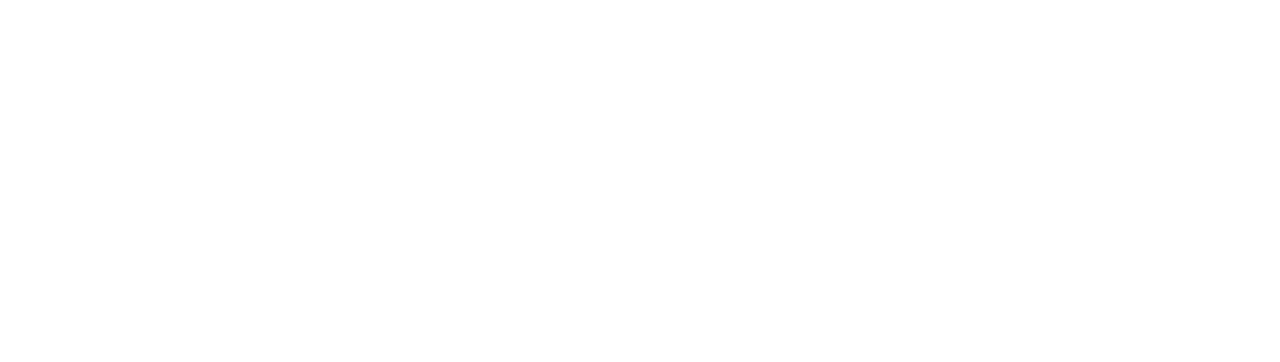
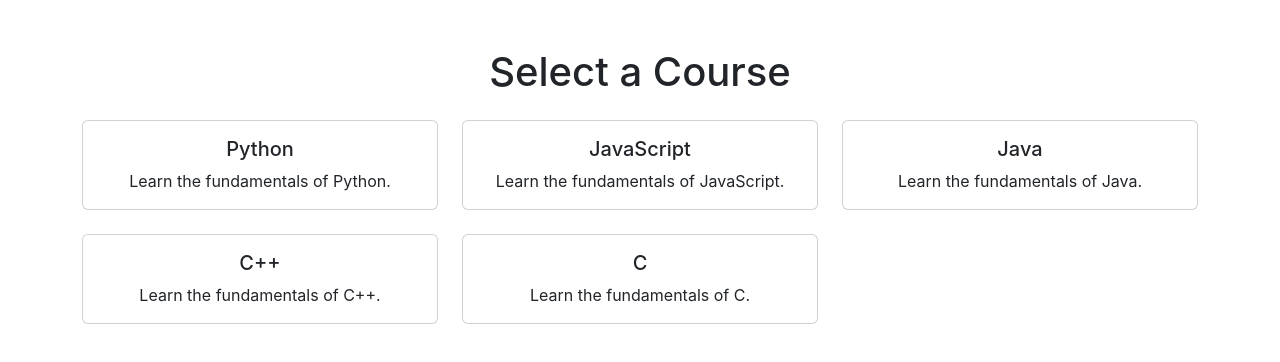
Before and after one commit to SaaiAravindhRaja/CodeLingo, a React (Create React App) app: page /courses in a window 1280 px wide. Before the commit this address had no page. Shown: the top 362 px of the page. Built offline with nearby package versions, Linux system fonts and the light colour scheme.

Commit message:
Add course selection page

```diff
--- a/src/App.tsx
+++ b/src/App.tsx
@@ -3,6 +3,7 @@
 import LoginPage from './pages/LoginPage';
 import SignupPage from './pages/SignupPage';
 import DashboardPage from './pages/DashboardPage';
+import CourseSelectionPage from './pages/CourseSelectionPage';
 import './App.css';
 
 function App() {
@@ -14,6 +15,7 @@
           <Route path="/login" element={<LoginPage />} />
           <Route path="/signup" element={<SignupPage />} />
           <Route path="/dashboard" element={<DashboardPage />} />
+          <Route path="/courses" element={<CourseSelectionPage />} />
         </Routes>
       </div>
     </Router>
--- /dev/null
+++ b/src/pages/CourseSelectionPage.tsx
@@ -0,0 +1,29 @@
+import React from 'react';
+import { Container, Row, Col, Card } from 'react-bootstrap';
+import { Link } from 'react-router-dom';
+
+const CourseSelectionPage = () => {
+    const courses = ['Python', 'JavaScript', 'Java', 'C++', 'C'];
+
+    return (
+        <Container className="mt-5">
+            <h1>Select a Course</h1>
+            <Row className="mt-4">
+                {courses.map(course => (
+                    <Col md={4} className="mb-4" key={course}>
+                        <Card as={Link} to={`/lessons/${course.toLowerCase()}`} className="text-decoration-none">
+                            <Card.Body>
+                                <Card.Title>{course}</Card.Title>
+                                <Card.Text>
+                                    Learn the fundamentals of {course}.
+                                </Card.Text>
+                            </Card.Body>
+                        </Card>
+                    </Col>
+                ))}
+            </Row>
+        </Container>
+    );
+};
+
+export default CourseSelectionPage;
```
